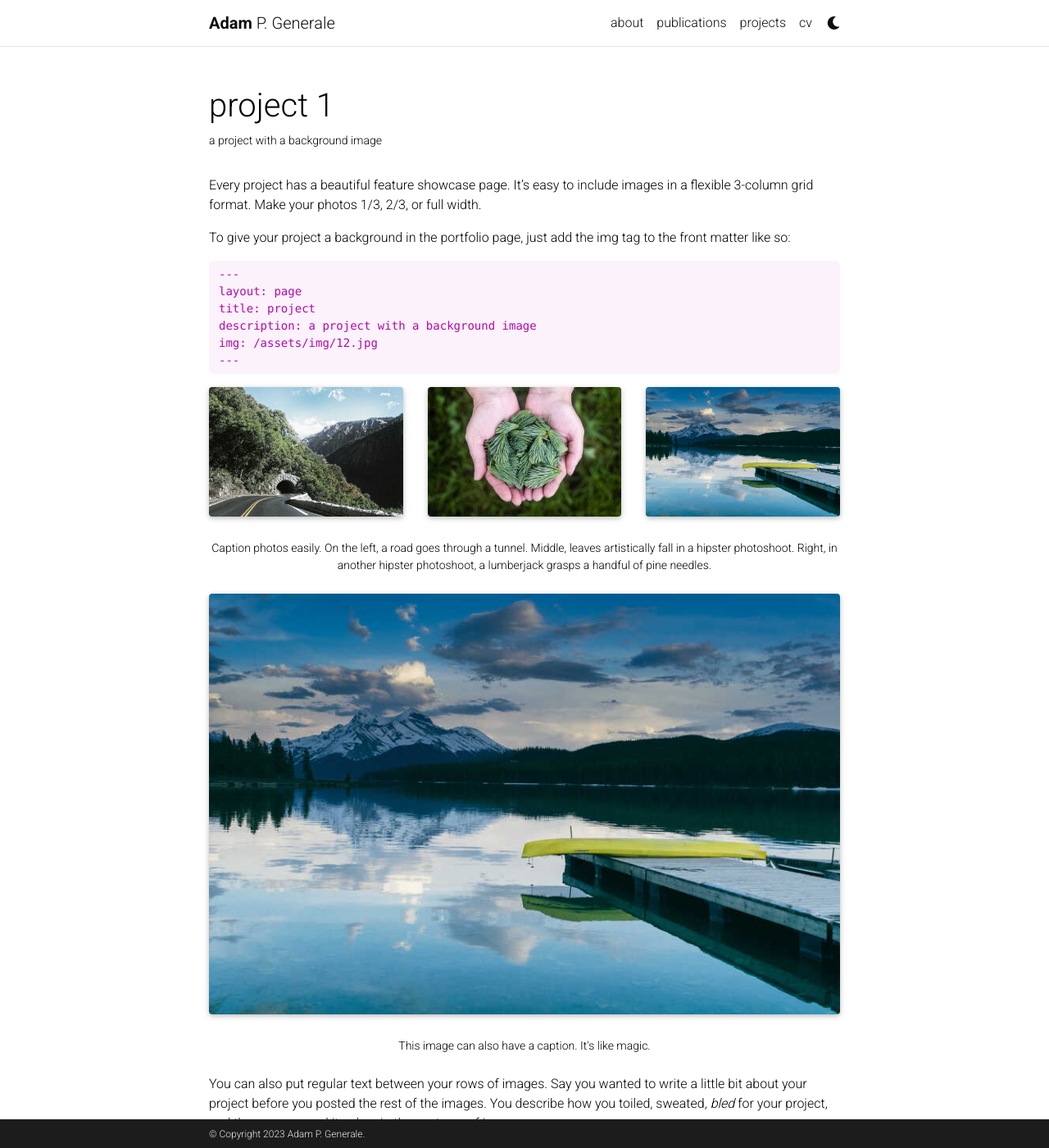
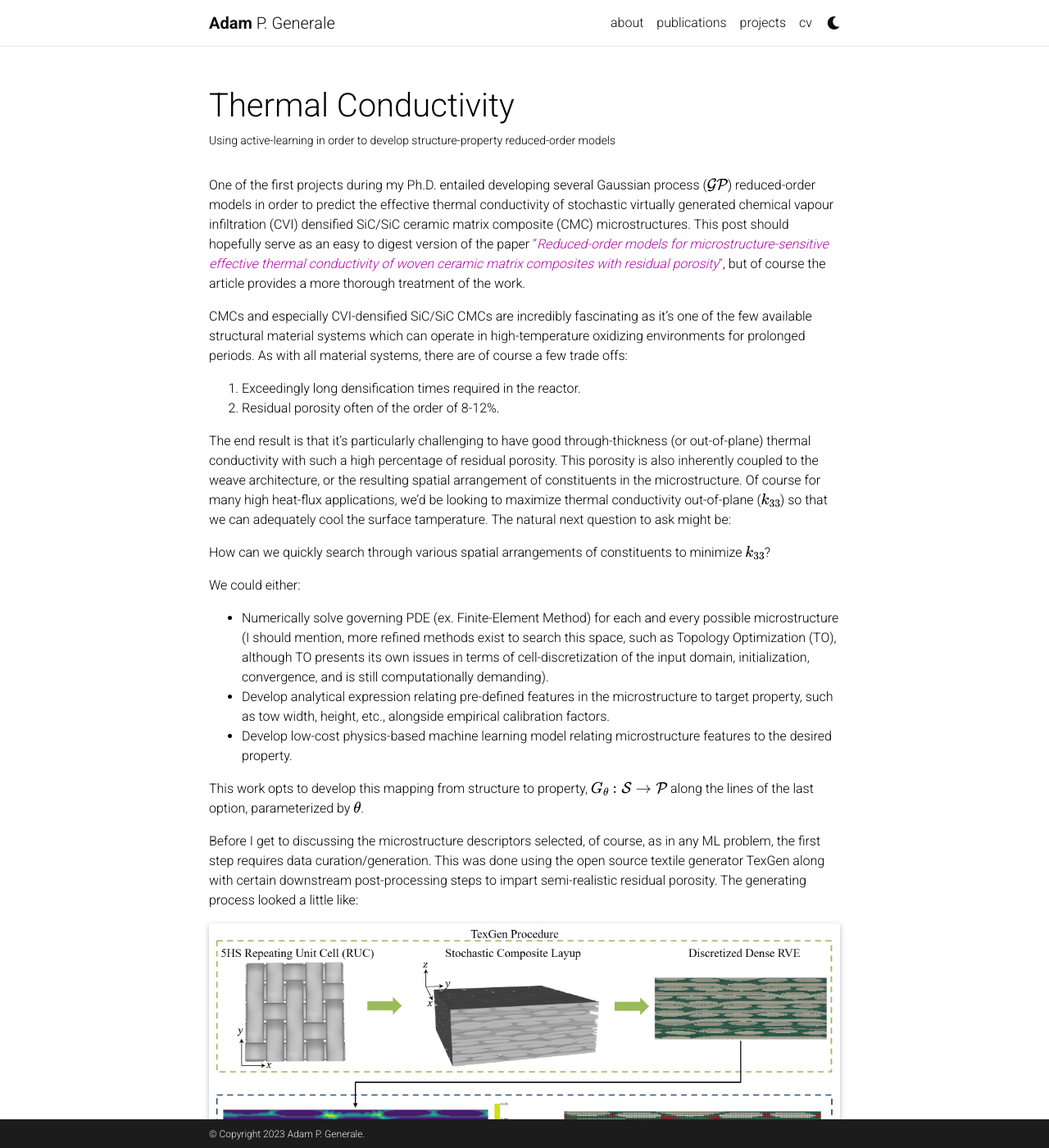
Before and after one commit to agenerale/agenerale.github.io, a Jekyll site: the page built from _projects/1_project.md, in a window 1280 px wide and 1400 px high. Shown: the whole window at 82% size. Built offline with Jekyll 4.4.1, drawn with Linux system fonts in a browser that asks for light colours; comment, search, counter and statistics services are not loaded; a style sheet for code colours, icons or effects is not loaded; some of the changed text lies outside the part shown.

Commit message:
Updated Project 1

````diff
--- a/Gemfile
+++ b/Gemfile
@@ -1,6 +1,6 @@
 source 'https://rubygems.org'
 group :jekyll_plugins do
-#	gem 'wdm', '>= 0.1.0'
+	gem 'wdm', '>= 0.1.0'
     gem 'classifier-reborn'
     gem 'jekyll'
     gem 'jekyll-archives'
@@ -15,7 +15,7 @@ group :jekyll_plugins do
     gem 'jekyll-sitemap'
     gem 'jekyll-twitter-plugin'
     gem 'jemoji'
-    gem 'mini_racer'
+#    gem 'mini_racer'
     gem 'unicode_utils'
     gem 'webrick'
 end
--- a/_projects/1_project.md
+++ b/_projects/1_project.md
@@ -1,80 +1,80 @@
 ---
 layout: page
-title: project 1
-description: a project with a background image
-img: assets/img/12.jpg
+title: Thermal Conductivity
+description: Using active-learning in order to develop structure-property reduced-order models
+img: assets/img/conductivity/figure1.jpg
 importance: 1
 category: work
 ---
 
-Every project has a beautiful feature showcase page.
-It's easy to include images in a flexible 3-column grid format.
-Make your photos 1/3, 2/3, or full width.
+One of the first projects during my Ph.D. entailed developing several Gaussian process ($$\mathcal{GP}$$) reduced-order models in order to predict the effective thermal conductivity of stochastic virtually generated chemical vapour infiltration (CVI) densified SiC/SiC ceramic matrix composite (CMC) microstructures. This post should hopefully serve as an easy to digest version of the paper <a href="https://agenerale.github.io/assets/pdf/2021_Generale_Reduced-order_models_for_microstructure-sensitive_thermal_conductivity_with_residual_porosity_CMCs.pdf">"<i>Reduced-order models for microstructure-sensitive effective thermal conductivity of woven ceramic matrix composites with residual porosity</i>"</a>, but of course the article provides a more thorough treatment of the work.
 
-To give your project a background in the portfolio page, just add the img tag to the front matter like so:
+CMCs and especially CVI-densified SiC/SiC CMCs are incredibly fascinating as it's one of the few available structural material systems which can operate in high-temperature oxidizing environments for prolonged periods. As with all material systems, there are of course a few trade offs:
+1. Exceedingly long densification times required in the reactor.
+2. Residual porosity often of the order of 8-12%.
 
-    ---
-    layout: page
-    title: project
-    description: a project with a background image
-    img: /assets/img/12.jpg
-    ---
+The end result is that it's particularly challenging to have good through-thickness (or out-of-plane) thermal conductivity with such a high percentage of residual porosity. This porosity is also inherently coupled to the weave architecture, or the resulting spatial arrangement of constituents in the microstructure. Of course for many high heat-flux applications, we'd be looking to maximize thermal conductivity out-of-plane ($$k_{33}$$) so that we can adequately cool the surface tamperature. The natural next question to ask might be:
+
+How can we quickly search through various spatial arrangements of constituents to minimize $$k_{33}$$?
+
+We could either:
+- Numerically solve governing PDE (ex. Finite-Element Method) for each and every possible microstructure (I should mention, more refined methods exist to search this space, such as Topology Optimization (TO), although TO presents its own issues in terms of cell-discretization of the input domain, initialization, convergence, and is still computationally demanding).
+- Develop analytical expression relating pre-defined features in the microstructure to target property, such as tow width, height, etc., alongside empirical calibration factors.
+- Develop low-cost physics-based machine learning model relating microstructure features to the desired property.
+
+This work opts to develop this mapping from structure to property, $$G_\theta: \mathcal{S} \rightarrow \mathcal{P}$$ along the lines of the last option, parameterized by $$\theta$$.
+
+Before I get to discussing the microstructure descriptors selected, of course, as in any ML problem, the first step requires data curation/generation. This was done using the open source textile generator TexGen along with certain downstream post-processing steps to impart semi-realistic residual porosity. The generating process looked a little like:
 
 <div class="row">
     <div class="col-sm mt-3 mt-md-0">
-        {% include figure.html path="assets/img/1.jpg" title="example image" class="img-fluid rounded z-depth-1" %}
-    </div>
-    <div class="col-sm mt-3 mt-md-0">
-        {% include figure.html path="assets/img/3.jpg" title="example image" class="img-fluid rounded z-depth-1" %}
-    </div>
-    <div class="col-sm mt-3 mt-md-0">
-        {% include figure.html path="assets/img/5.jpg" title="example image" class="img-fluid rounded z-depth-1" %}
+        {% include figure.html path="assets/img/conductivity/figure1.jpg" title="example image" class="img-fluid rounded z-depth-1" %}
     </div>
 </div>
 <div class="caption">
-    Caption photos easily. On the left, a road goes through a tunnel. Middle, leaves artistically fall in a hipster photoshoot. Right, in another hipster photoshoot, a lumberjack grasps a handful of pine needles.
+    An overview of the workflow to generate stochastic virtual statistical volume elements (SVEs) for the 5-harness satin composite studied.
 </div>
-<div class="row">
+
+All told, 3125 SVEs were generated with an initial Latin Hypercube Design on tow width, height, spacing, ply compaction, and matrix deposition thickness to cover varied potential microstructures.
+
+Low-dimensional microstructure descriptors were identified through a statistical representation of spatial correlations within each microstructure (more formally, 2-point spatial correlations). Unfortunately, while 2-point spatial correlations (or 2-point statistics) are increadibly descriptive, above and beyond certain microstructural features, they often tend to <i>increase</i> or maintain the dimensionality of the diescretized microstructure. To provide features more amenable as inputs to a ML model, Principal Component Analysis (PCA) is then performed on the set of 2-point spatial correlations.
+
+Each the collection of SVEs can then be transformed to a point cloud in PC-space, seperating microstructures in an ordered basis by the explained variance in the 2-point spatial correlations, which can be visualized as:
+
+ <div class="row">
     <div class="col-sm mt-3 mt-md-0">
-        {% include figure.html path="assets/img/5.jpg" title="example image" class="img-fluid rounded z-depth-1" %}
+        {% include figure.html path="assets/img/conductivity/figure4.jpg" title="example image" class="img-fluid rounded z-depth-1" %}
     </div>
 </div>
 <div class="caption">
-    This image can also have a caption. It's like magic.
+    Microstructure ensemble in PC-space, demonstrating ability of identified basis to separate microstructures in an ordered well-behaved space.
 </div>
 
-You can also put regular text between your rows of images.
-Say you wanted to write a little bit about your project before you posted the rest of the images.
-You describe how you toiled, sweated, *bled* for your project, and then... you reveal its glory in the next row of images.
+The mapping $$G_\theta$$ was defined to be 3 independent $$\mathcal{GP}$$s, each predicting one component of the orthotropic thermal conductivity of the SVE, with $$\theta$$ representing the set of hyperparameters of the ARD-SE kernel. The cost of generating training data (through FE-simulations) was minimized by pursuing an active learning sequential selection methodology, where the goal is to only run expensive FE-simulations on the microstructures *absolutely required* to define $$G_\theta$$.
 
+In practice, this looks like:
+1. Train the $$\mathcal{GP}$$s on a small intialization dataset (~5 microstructures).
+2. Make predictions with the trained $$\mathcal{GP}$$s on the remaining potential microstructures.
+3. Identify the microstructure $$\boldsymbol{\alpha}^*$$ with the largest posterior ($$p(\boldsymbol{k} \vert \boldsymbol{\alpha}_{1:3})$$) uncertainty, $$\boldsymbol{\alpha}^{*} = \textrm{argmax var}(\boldsymbol{k} \vert \boldsymbol{\alpha}_{1:3})$$, and run a FE-simulation for that microstructure.
 
-<div class="row justify-content-sm-center">
-    <div class="col-sm-8 mt-3 mt-md-0">
-        {% include figure.html path="assets/img/6.jpg" title="example image" class="img-fluid rounded z-depth-1" %}
-    </div>
-    <div class="col-sm-4 mt-3 mt-md-0">
-        {% include figure.html path="assets/img/11.jpg" title="example image" class="img-fluid rounded z-depth-1" %}
+Running through this iterative process can save lots of unnecessarily computing hours running microstructures which aren't going to aird in training the underlying models! Just to demonstrate, here are some plots showing rapid convergence of error metrics and $$\theta$$ in the first ~200 total microstructures - a massive reduction over the complete available dataset.
+
+ <div class="row">
+    <div class="col-sm mt-3 mt-md-0">
+        {% include figure.html path="assets/img/conductivity/figure7.jpg" title="example image" class="img-fluid rounded z-depth-1" %}
     </div>
 </div>
 <div class="caption">
-    You can also have artistically styled 2/3 + 1/3 images, like these.
+    Rapid convergence of ARD-SE hyperparameters model error metrics with sequential selection of training microstructures by maximum posterior variance.
 </div>
 
+Of course, the last step was to benchmark this trained model against available analytical formulations for effective thermal conductivity of CMCs (H2L).
 
-The code is simple.
-Just wrap your images with `<div class="col-sm">` and place them inside `<div class="row">` (read more about the <a href="https://getbootstrap.com/docs/4.4/layout/grid/">Bootstrap Grid</a> system).
-To make images responsive, add `img-fluid` class to each; for rounded corners and shadows use `rounded` and `z-depth-1` classes.
-Here's the code for the last row of images above:
-
-{% raw %}
-```html
-<div class="row justify-content-sm-center">
-    <div class="col-sm-8 mt-3 mt-md-0">
-        {% include figure.html path="assets/img/6.jpg" title="example image" class="img-fluid rounded z-depth-1" %}
-    </div>
-    <div class="col-sm-4 mt-3 mt-md-0">
-        {% include figure.html path="assets/img/11.jpg" title="example image" class="img-fluid rounded z-depth-1" %}
+ <div class="row">
+    <div class="col-sm mt-3 mt-md-0">
+        {% include figure.html path="assets/img/conductivity/figure6.jpg" title="example image" class="img-fluid rounded z-depth-1" %}
     </div>
 </div>
-```
-{% endraw %}
+<div class="caption">
+    Parity plots of thermal conductivity prediction for each of the trained models.
+</div>
````
Also changed, not shown: assets/img/conductivity/figure1.jpg (added), assets/img/conductivity/figure2.jpg (added), assets/img/conductivity/figure3.jpg (added), assets/img/conductivity/figure4.jpg (added), assets/img/conductivity/figure5.jpg (added), assets/img/conductivity/figure6.jpg (added), assets/img/conductivity/figure7.jpg (added).
